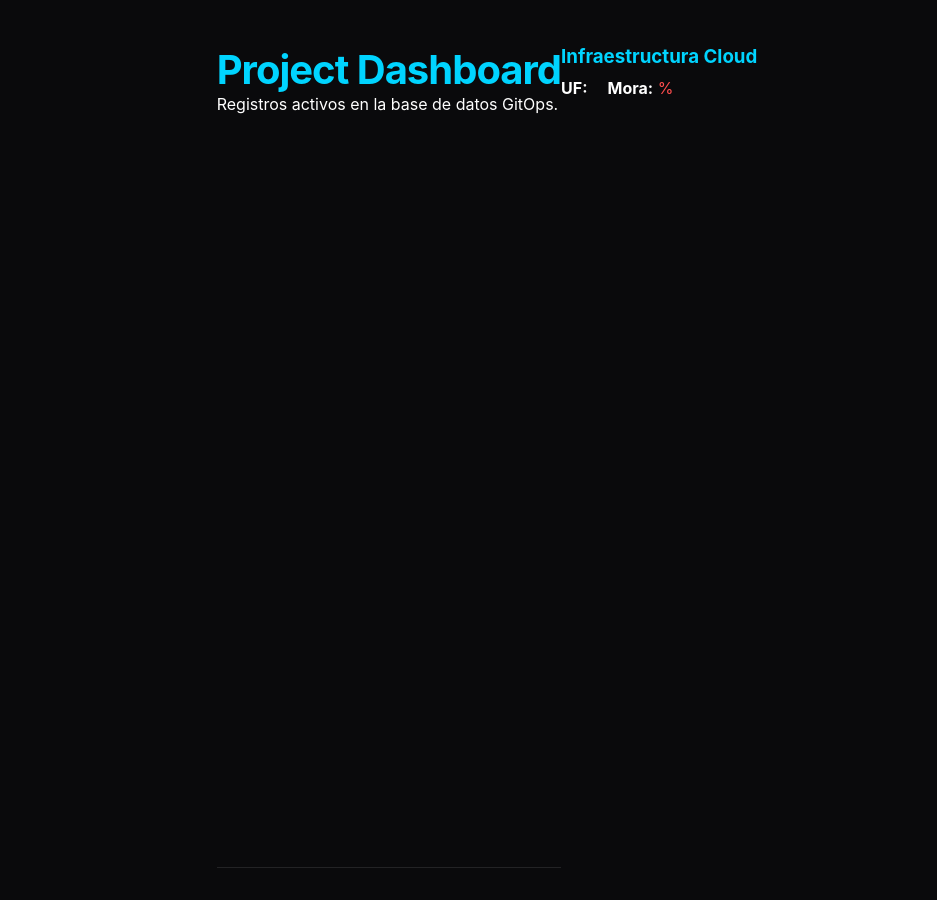
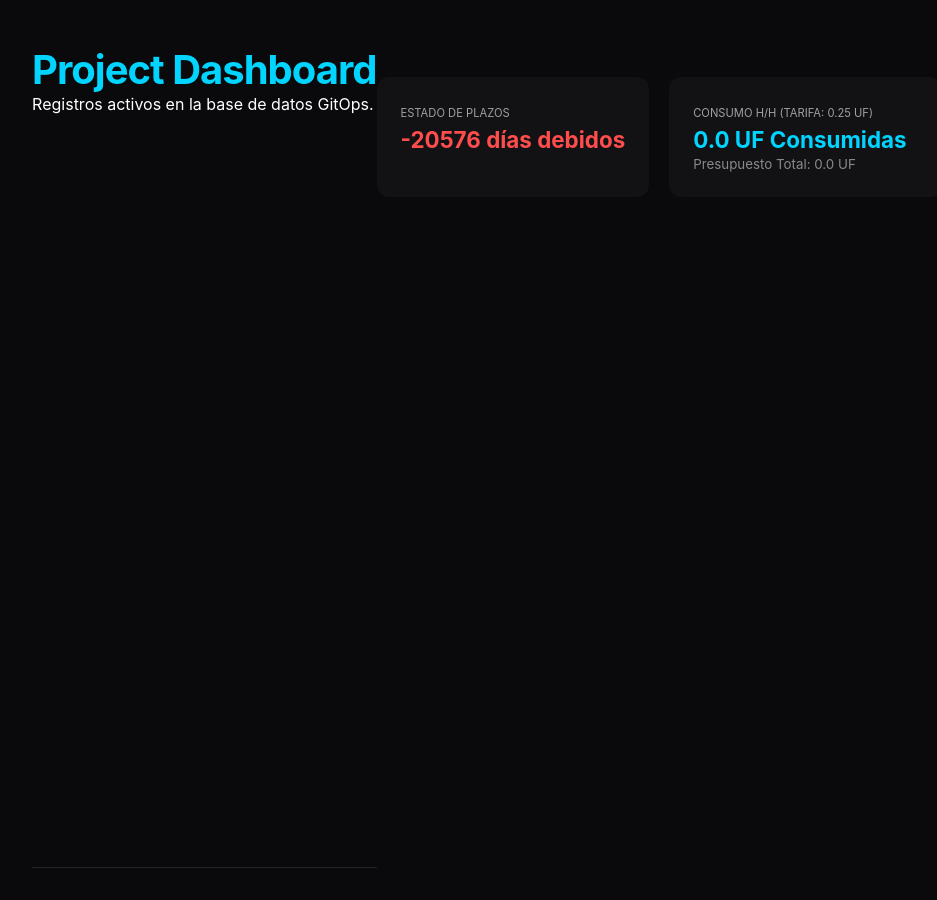
Before and after one commit to sloty00/projects, a Jekyll site: the page built from index.html, in a window 1280 px wide. Shown: the whole page, without its empty margins (153-1090 px from the left). Built offline with Jekyll 4.4.1, drawn with Linux system fonts in a browser that asks for light colours.

Commit message:
Update index.html

```diff
--- a/index.html
+++ b/index.html
@@ -51,18 +51,28 @@ layout: default
 </header>
 
 <div class="project-grid">
-    {% for project in site.data.project-schedule.projects %}
-    <div class="card">
-        <h3 style="color: #00d4ff; margin-bottom: 10px;">{{ project.name }}</h3>
-        <div style="display: flex; gap: 20px;">
-            <span><strong>UF:</strong> {{ project.values.uf }}</span>
-            <span><strong>Mora:</strong> <span style="color: #ff4d4d;">{{ project.values.mora }}%</span></span>
+    <div class="metrics-grid" style="display: grid; grid-template-columns: 1fr 1fr; gap: 20px; margin: 2rem 0;">
+
+    <!-- Métrica de Tiempos (Días) -->
+    <div class="metric-card" style="background: rgba(255,255,255,0.03); padding: 1.5rem; border-radius: 12px;">
+        <span style="font-size: 0.7rem; color: #a0a0a0; text-transform: uppercase;">Estado de Plazos</span>
+        {% assign contract_date = project.dates.contract_end | date: "%s" %}
+        {% assign today = "now" | date: "%s" %}
+        {% assign diff_days = contract_date | minus: today | divided_by: 86400 %}
+
+        <div style="font-size: 1.4rem; font-weight: bold; margin-top: 5px; color: {% if diff_days >= 0 %}#00ff88{% else %}#ff4d4d{% endif %};">
+            {{ diff_days }} días {% if diff_days >= 0 %}a favor{% else %}debidos{% endif %}
         </div>
     </div>
-    {% else %}
-    <div style="margin-top: 40px; opacity: 0.5; text-align: center; border: 1px dashed rgba(255,255,255,0.2); padding: 40px;">
-        <p>Sistema a la espera de datos...</p>
-        <code style="background: #000; padding: 5px 10px; border-radius: 4px; color: #00d4ff;">python3 core/manage_projects.py</code>
+
+    <!-- Métrica de Presupuesto (UF) -->
+    <div class="metric-card" style="background: rgba(255,255,255,0.03); padding: 1.5rem; border-radius: 12px;">
+        <span style="font-size: 0.7rem; color: #a0a0a0; text-transform: uppercase;">Consumo H/H (Tarifa: 0.25 UF)</span>
+        {% assign total_uf = project.budget.hh_used | times: 0.25 %}
+        <div style="font-size: 1.4rem; font-weight: bold; margin-top: 5px; color: #00d4ff;">
+            {{ total_uf | round: 2 }} UF Consumidas
+        </div>
+        <small style="opacity: 0.5;">Presupuesto Total: {{ project.budget.hh_planned | times: 0.25 }} UF</small>
     </div>
-    {% endfor %}
 </div>
+</div>
```
